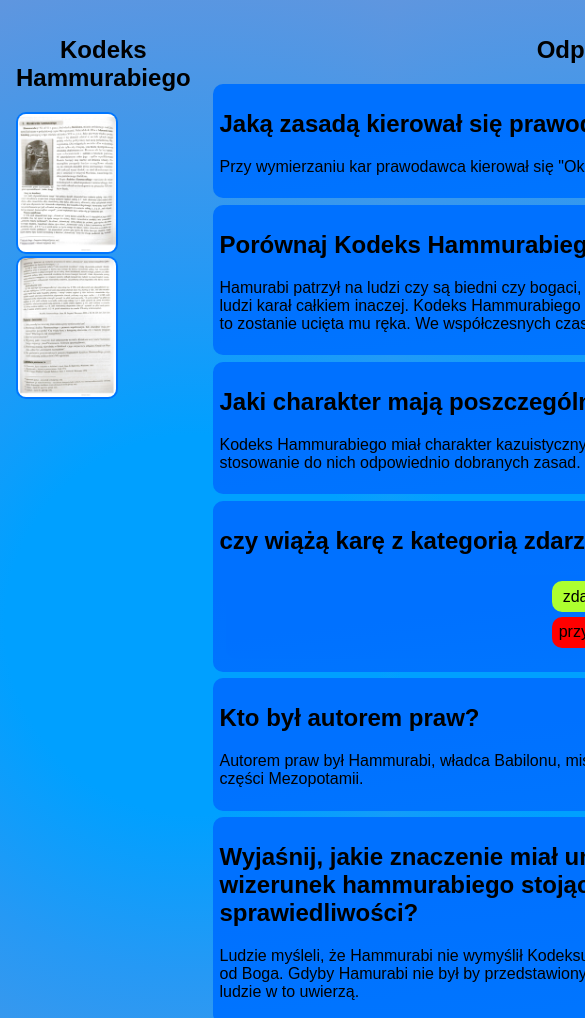
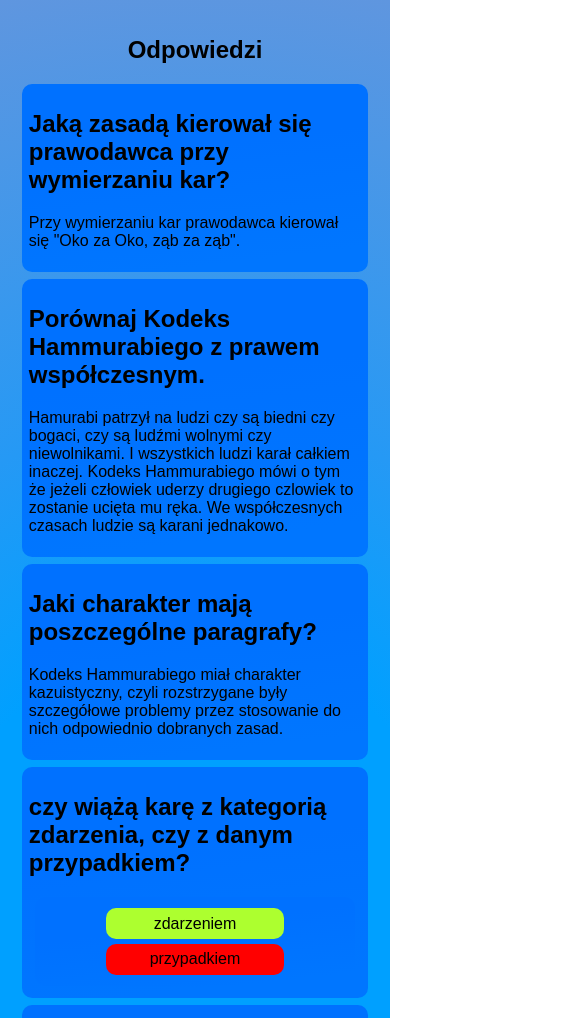
Before and after one commit to kacper-ziemecki/projekt-na-historie, a plain HTML site: page index.html in a window 390 px wide. Shown: the top 1018 px of the page, 585 px wide, since content can reach past the window. Drawn offline with Linux system fonts and the light colour scheme.

Commit message:
naprawa bugow

```diff
--- a/index.html
+++ b/index.html
@@ -9,7 +9,7 @@
 		<title>Hammurabi</title>
 	</head>
 	<body>
-		<article>
+		<article class="hide">
 			<h1 style="text-align: center">Kodeks Hammurabiego</h1>
 			<div class="images">
 				<img class="zdjecie-wyroki" src="Wyroki króla Hammurabiego-1.jpg" />
--- a/style.css
+++ b/style.css
@@ -65,3 +65,16 @@ body {
 	margin: 0.4rem;
 	/* border: 2px solid black; */
 }
+
+@media (max-width: 900px) {
+	.hide {
+		display: none;
+	}
+	.main {
+		width: 100vw;
+	}
+	.no,
+	.yes {
+		margin: 0.3rem 4rem;
+	}
+}
```
